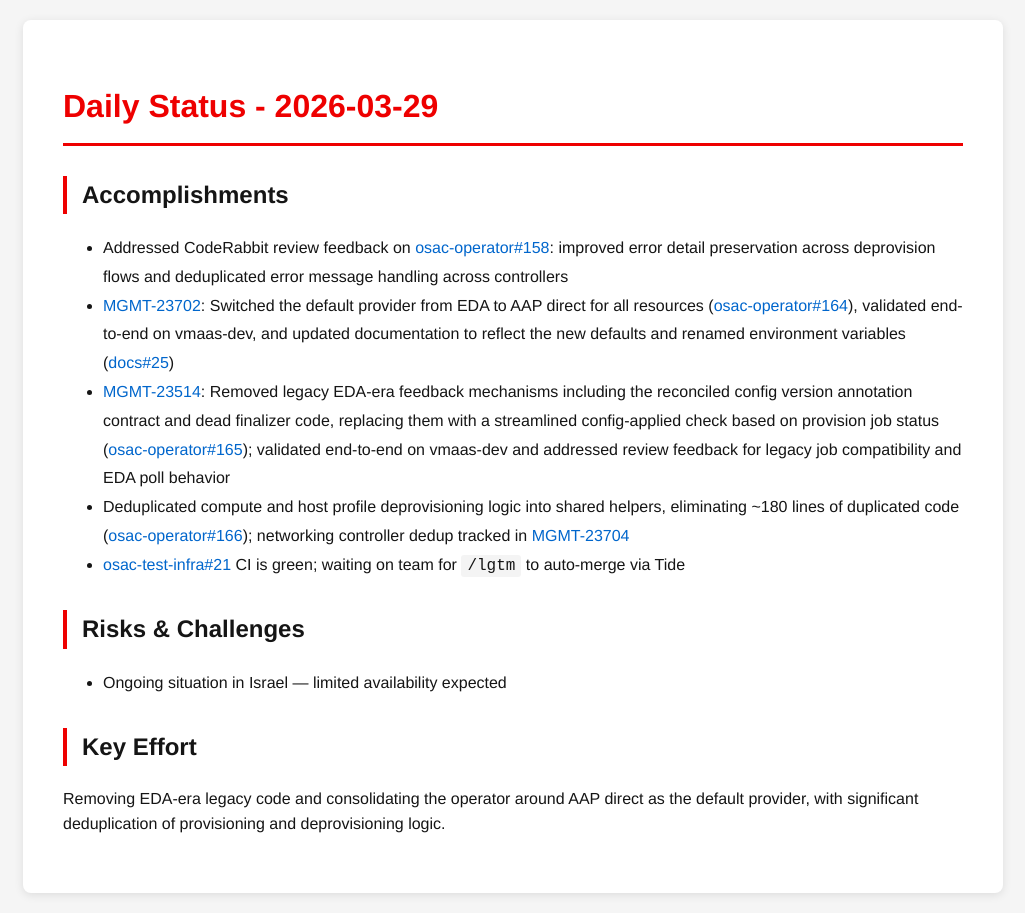
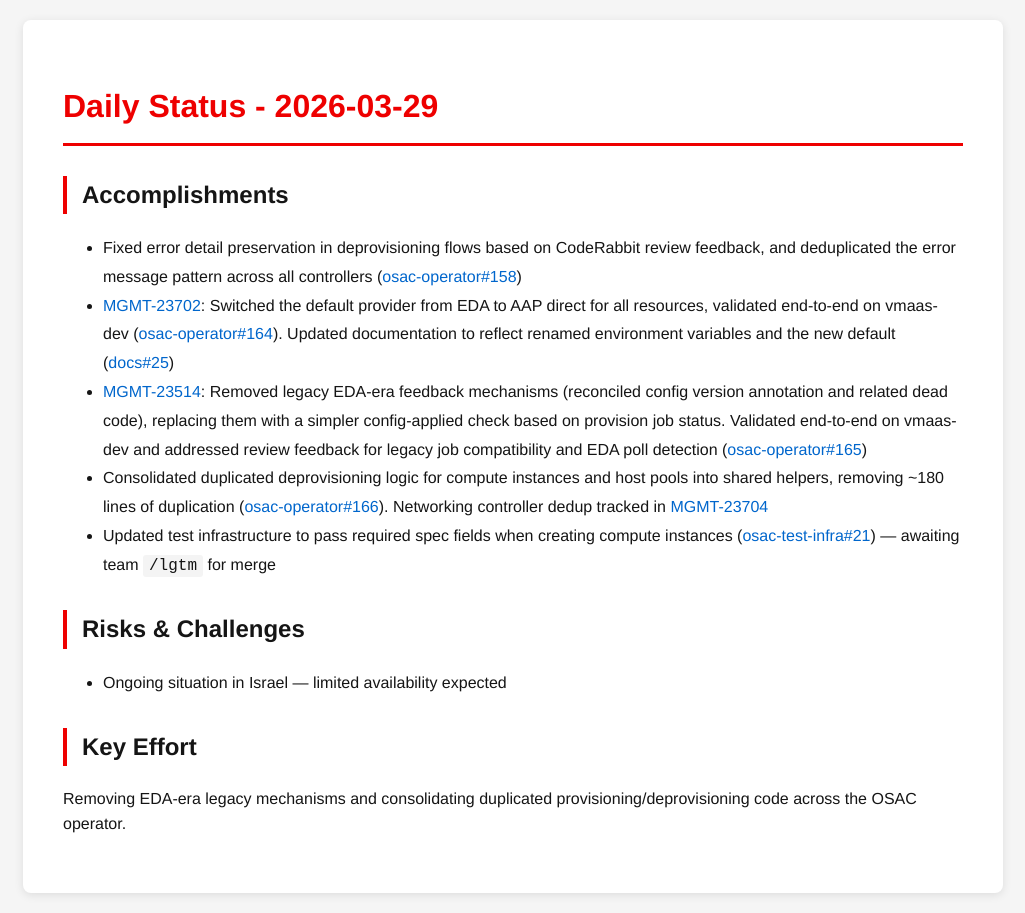
Before and after one commit to tzvatot/daily-status, a Jekyll site: the page built from 2026-03-29.md, in a window 1280 px wide. Shown: the whole page, without its empty margins (127-1152 px from the left). Built offline with Jekyll 4.4.1, drawn with Linux system fonts in a browser that asks for light colours.

Commit message:
Daily status update - 2026-03-29

```diff
--- a/2026-03-29.md
+++ b/2026-03-29.md
@@ -7,14 +7,14 @@
 # Daily Status - 2026-03-29
 
 ## Accomplishments
-- Addressed CodeRabbit review feedback on [osac-operator#158](https://github.com/osac-project/osac-operator/pull/158): improved error detail preservation across deprovision flows and deduplicated error message handling across controllers
-- [MGMT-23702](https://issues.redhat.com/browse/MGMT-23702): Switched the default provider from EDA to AAP direct for all resources ([osac-operator#164](https://github.com/osac-project/osac-operator/pull/164)), validated end-to-end on vmaas-dev, and updated documentation to reflect the new defaults and renamed environment variables ([docs#25](https://github.com/osac-project/docs/pull/25))
-- [MGMT-23514](https://issues.redhat.com/browse/MGMT-23514): Removed legacy EDA-era feedback mechanisms including the reconciled config version annotation contract and dead finalizer code, replacing them with a streamlined config-applied check based on provision job status ([osac-operator#165](https://github.com/osac-project/osac-operator/pull/165)); validated end-to-end on vmaas-dev and addressed review feedback for legacy job compatibility and EDA poll behavior
-- Deduplicated compute and host profile deprovisioning logic into shared helpers, eliminating ~180 lines of duplicated code ([osac-operator#166](https://github.com/osac-project/osac-operator/pull/166)); networking controller dedup tracked in [MGMT-23704](https://issues.redhat.com/browse/MGMT-23704)
-- [osac-test-infra#21](https://github.com/osac-project/osac-test-infra/pull/21) CI is green; waiting on team for `/lgtm` to auto-merge via Tide
+- Fixed error detail preservation in deprovisioning flows based on CodeRabbit review feedback, and deduplicated the error message pattern across all controllers ([osac-operator#158](https://github.com/osac-project/osac-operator/pull/158))
+- [MGMT-23702](https://issues.redhat.com/browse/MGMT-23702): Switched the default provider from EDA to AAP direct for all resources, validated end-to-end on vmaas-dev ([osac-operator#164](https://github.com/osac-project/osac-operator/pull/164)). Updated documentation to reflect renamed environment variables and the new default ([docs#25](https://github.com/osac-project/docs/pull/25))
+- [MGMT-23514](https://issues.redhat.com/browse/MGMT-23514): Removed legacy EDA-era feedback mechanisms (reconciled config version annotation and related dead code), replacing them with a simpler config-applied check based on provision job status. Validated end-to-end on vmaas-dev and addressed review feedback for legacy job compatibility and EDA poll detection ([osac-operator#165](https://github.com/osac-project/osac-operator/pull/165))
+- Consolidated duplicated deprovisioning logic for compute instances and host pools into shared helpers, removing ~180 lines of duplication ([osac-operator#166](https://github.com/osac-project/osac-operator/pull/166)). Networking controller dedup tracked in [MGMT-23704](https://issues.redhat.com/browse/MGMT-23704)
+- Updated test infrastructure to pass required spec fields when creating compute instances ([osac-test-infra#21](https://github.com/osac-project/osac-test-infra/pull/21)) — awaiting team `/lgtm` for merge
 
 ## Risks & Challenges
 - Ongoing situation in Israel — limited availability expected
 
 ## Key Effort
-Removing EDA-era legacy code and consolidating the operator around AAP direct as the default provider, with significant deduplication of provisioning and deprovisioning logic.
+Removing EDA-era legacy mechanisms and consolidating duplicated provisioning/deprovisioning code across the OSAC operator.
```
